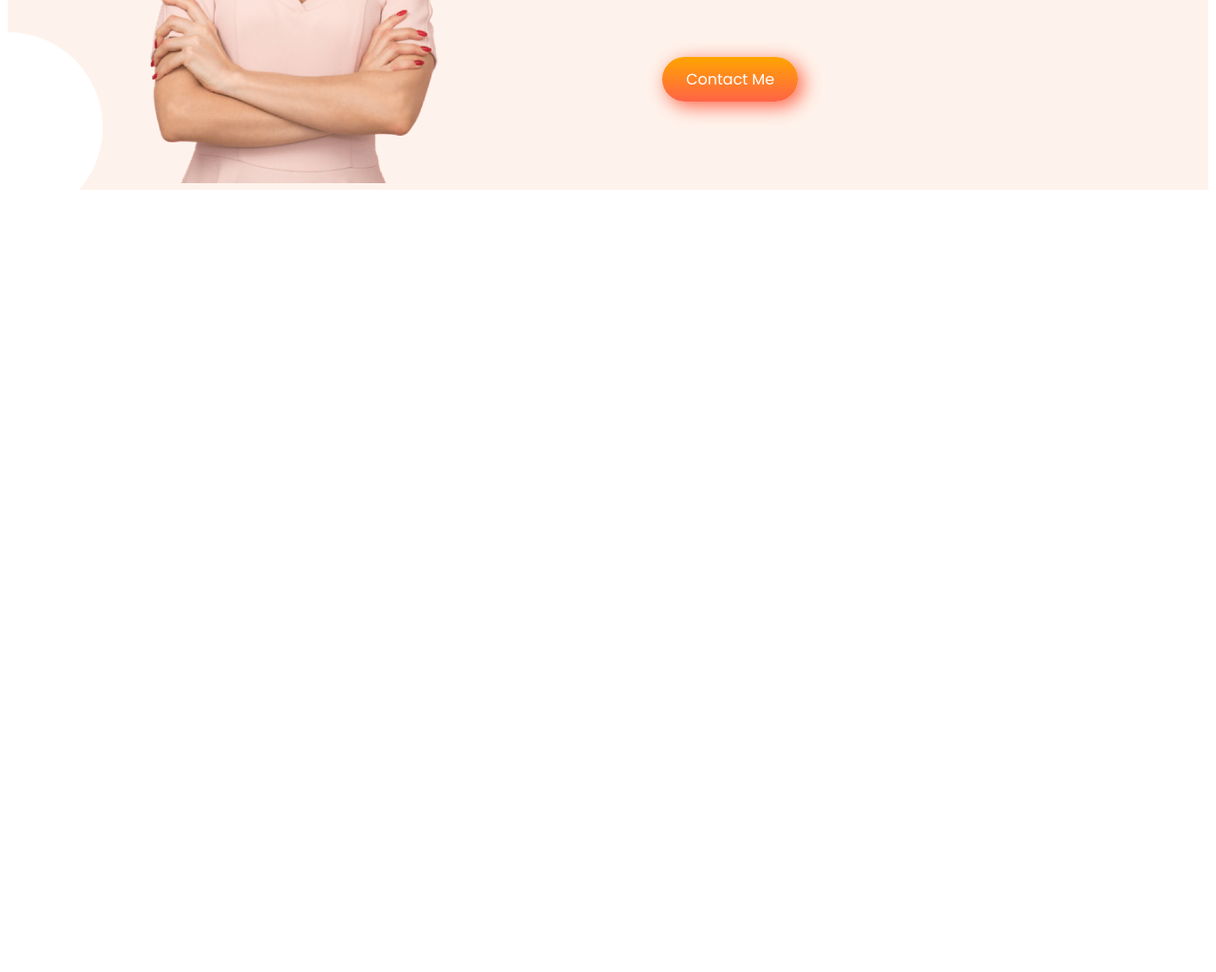
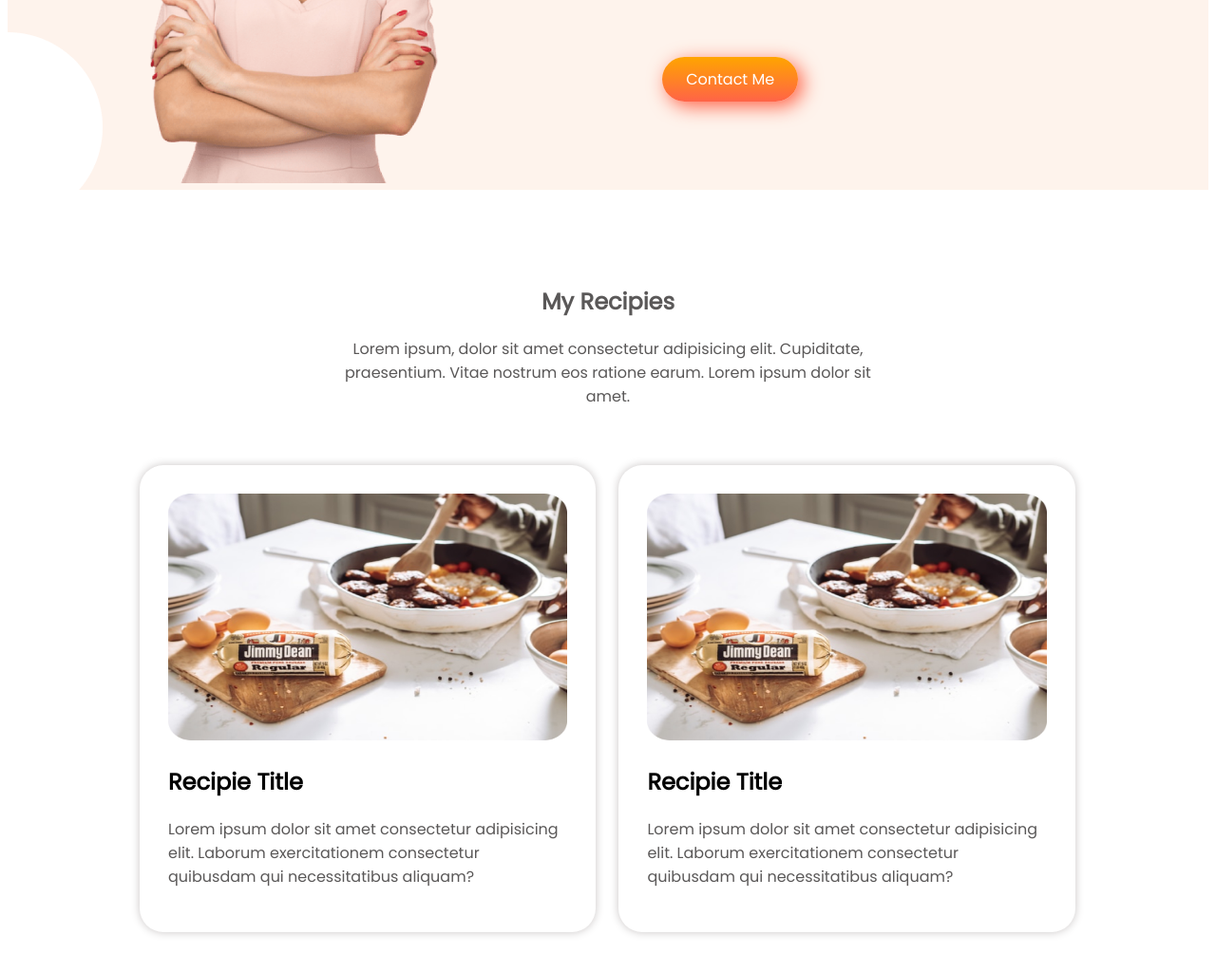
Before and after one commit to MehediAhsan/practice-website, a plain HTML site: page index.html in a window 1280 px wide. Shown: the part 942-1966 px from the top of the page at 95% size. Before the commit the page ends 1242 px from the top, so only its background shows below. Drawn offline with Linux system fonts and the light colour scheme.

Commit message:
card added

```diff
--- a/index.html
+++ b/index.html
@@ -31,5 +31,25 @@
             <a class="link-btn btn-mid" href="http://" target="_blank" rel="noopener noreferrer">Contact Me</a>
         </div>
     </section>
+    <div class="recipies">
+        <h2>My Recipies</h2>
+        <p>Lorem ipsum, dolor sit amet consectetur adipisicing elit. Cupiditate, praesentium. Vitae nostrum eos ratione earum. Lorem ipsum dolor sit amet.</p>
+    </div>
+    <section class="flexible-container">
+        <div class="card">
+            <div class="card-mid">
+            <img src="./img/Project Cover.jpg" alt="">
+            <h2>Recipie Title</h2>
+            <p>Lorem ipsum dolor sit amet consectetur adipisicing elit. Laborum exercitationem consectetur quibusdam qui necessitatibus aliquam?</p>
+            </div>
+        </div>
+        <div class="card">
+            <div class="card-mid">
+            <img src="./img/Project Cover.jpg" alt="">
+            <h2>Recipie Title</h2>
+            <p>Lorem ipsum dolor sit amet consectetur adipisicing elit. Laborum exercitationem consectetur quibusdam qui necessitatibus aliquam?</p>
+            </div>
+        </div>
+    </section>
 </body>
 </html>
--- a/style.css
+++ b/style.css
@@ -55,3 +55,29 @@ h1{
 .mid-part p{
     margin-bottom: 70px;
 }
+.recipies{
+    justify-content: center;
+    color: rgb(90, 88, 88);
+    width:45%;
+    text-align: center;
+    margin: 0 auto;
+    margin-bottom: 60px;
+}
+.card{
+    width: 38%;
+    border-radius: 25px;
+    background-color: white;
+    box-shadow: 0px 0px 10px rgb(201, 197, 197);
+    margin-left: 11%;
+    margin-right: -115px;
+}
+.card-mid{
+    padding: 30px;
+}
+.card-mid p{
+    color: rgb(90, 88, 88);
+}
+.card img{
+    width: 100%;
+    height: 260px;
+}
```
